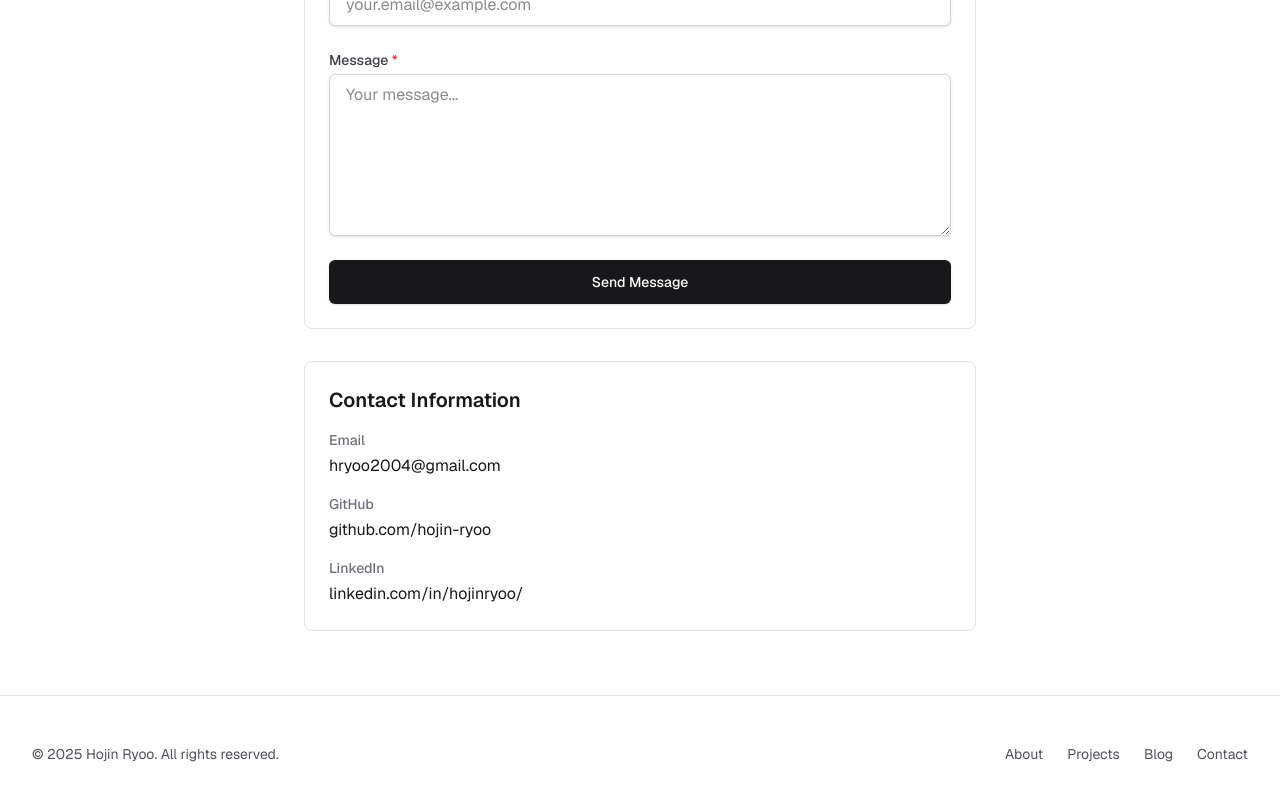
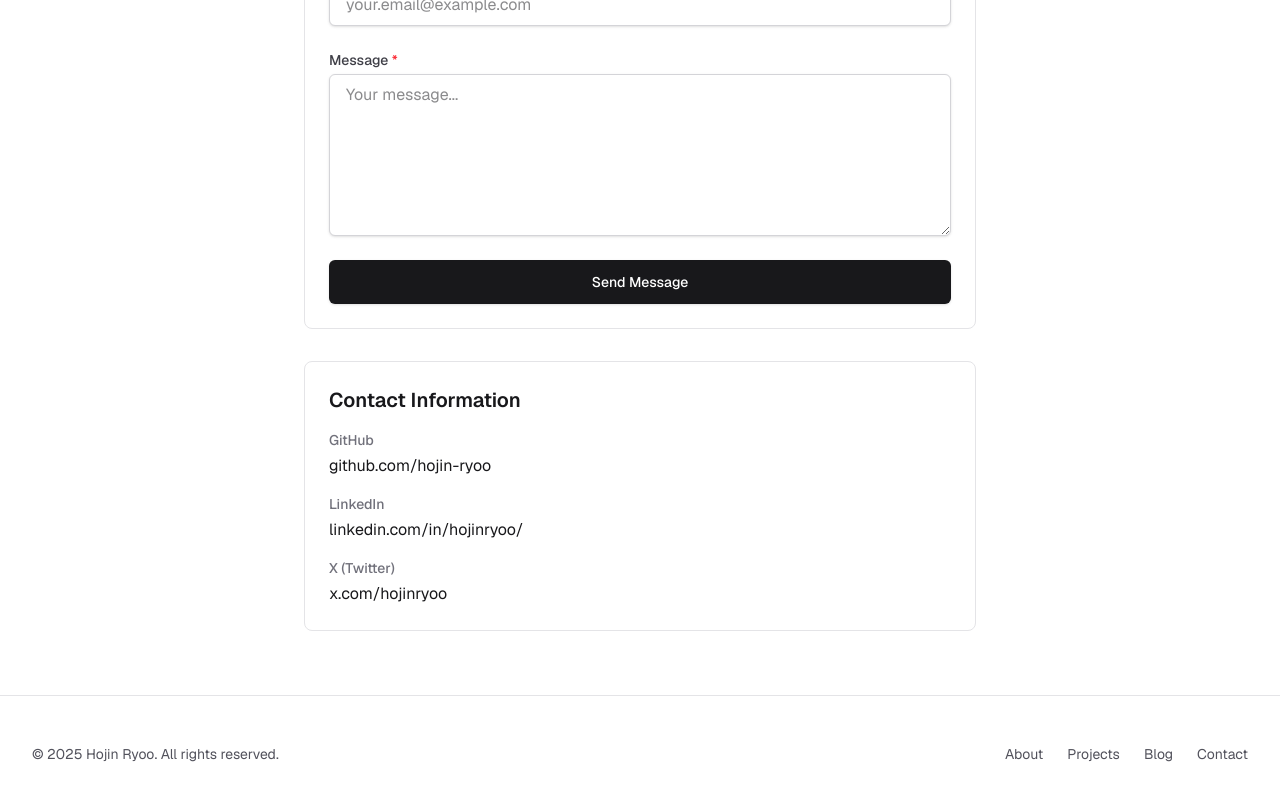
Before and after one commit to hojin-ryoo/portfolio_v3, a Next.js app: page /contact in a window 1280 px wide. Shown: the part 452-1252 px from the top of the page. Built offline with nearby package versions, Linux system fonts and the light colour scheme.

Commit message:
Added link to x

```diff
--- a/app/contact/page.tsx
+++ b/app/contact/page.tsx
@@ -14,7 +14,7 @@ export default function Contact() {
             Get In Touch
           </h1>
           <p className="mt-2 text-lg text-zinc-600 dark:text-zinc-400">
-            I'd love to hear from you. Send me a message and I'll respond as soon as possible.
+            I&apos;d love to hear from you. Send me a message and I&apos;ll respond as soon as possible.
           </p>
         </div>
 
@@ -32,17 +32,6 @@ export default function Contact() {
                 Contact Information
               </h2>
               <div className="space-y-4">
-                <div>
-                  <h3 className="text-sm font-medium text-zinc-500 dark:text-zinc-400">
-                    Email
-                  </h3>
-                  <a
-                    href="mailto:hryoo2004@gmail.com"
-                    className="mt-1 block text-zinc-900 hover:text-zinc-600 dark:text-zinc-50 dark:hover:text-zinc-300 transition-colors"
-                  >
-                    hryoo2004@gmail.com
-                  </a>
-                </div>
                 <div>
                   <h3 className="text-sm font-medium text-zinc-500 dark:text-zinc-400">
                     GitHub
@@ -69,6 +58,19 @@ export default function Contact() {
                     linkedin.com/in/hojinryoo/
                   </a>
                 </div>
+                <div>
+                  <h3 className="text-sm font-medium text-zinc-500 dark:text-zinc-400">
+                    X (Twitter)
+                  </h3>
+                  <a
+                    href="https://x.com/hojinryoo"
+                    target="_blank"
+                    rel="noopener noreferrer"
+                    className="mt-1 block text-zinc-900 hover:text-zinc-600 dark:text-zinc-50 dark:hover:text-zinc-300 transition-colors"
+                  >
+                    x.com/hojinryoo
+                  </a>
+                </div>
               </div>
             </div>
           </div>
```
